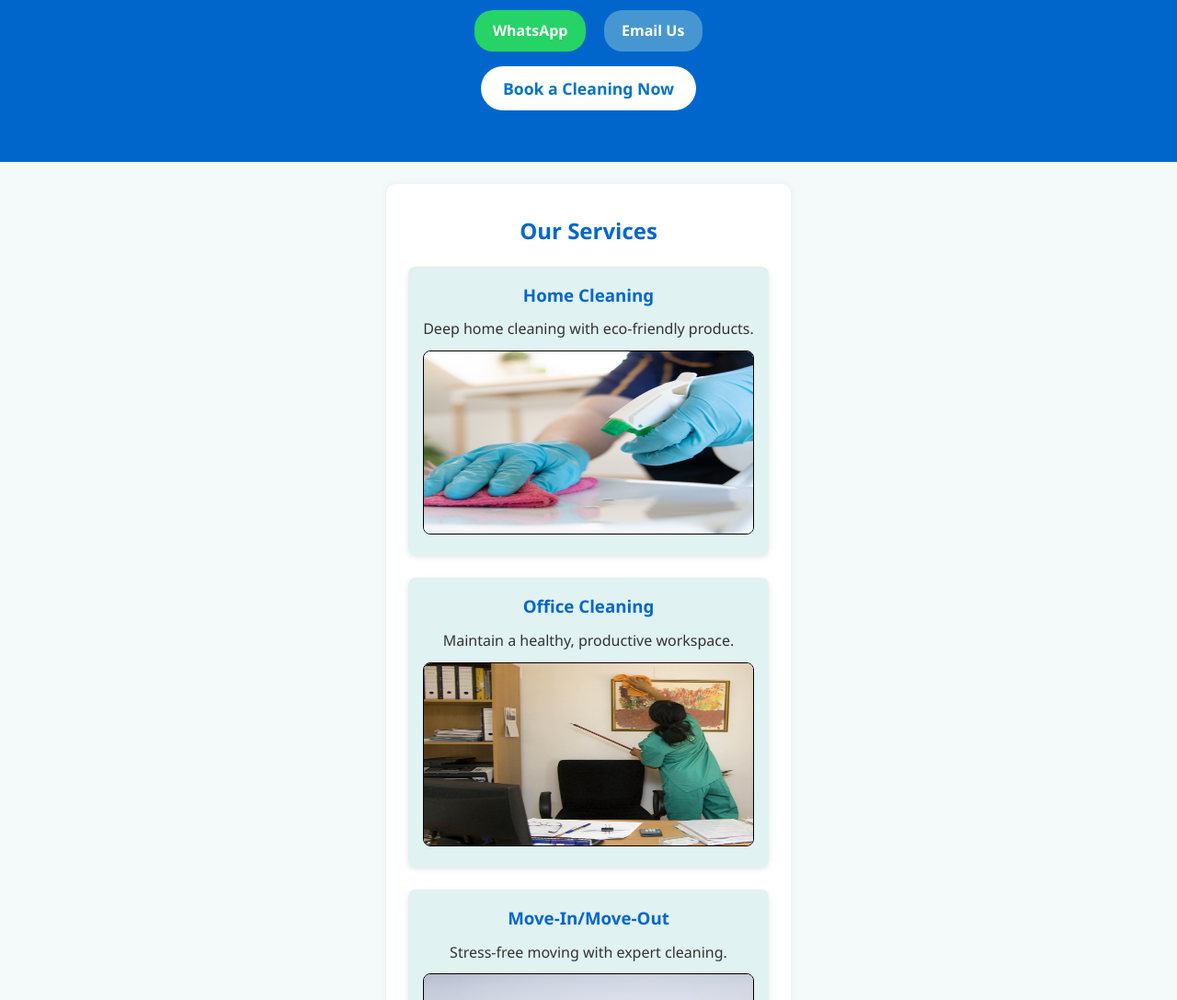
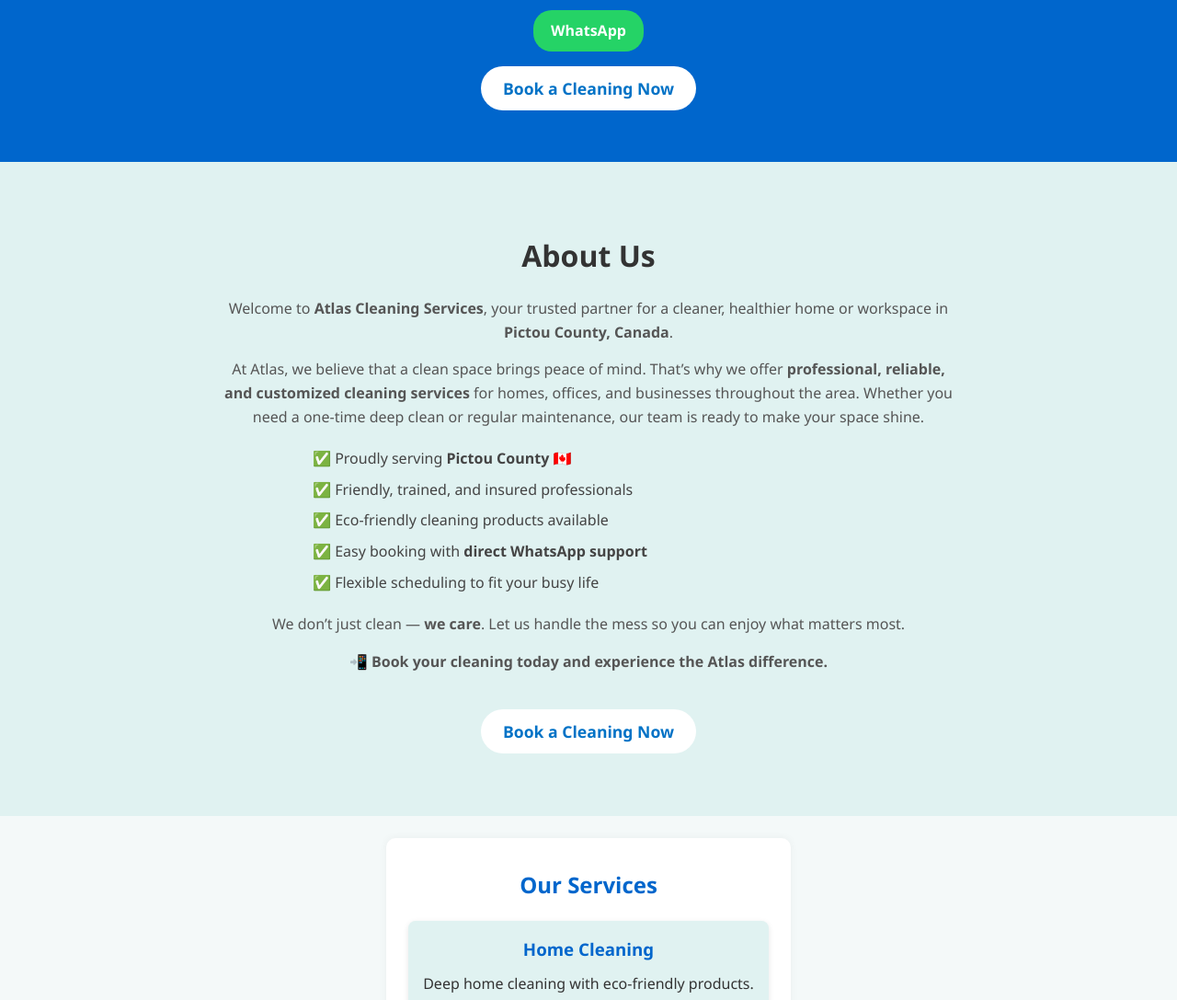
Before and after one commit to sampsonngobi/Alascleaningservices, a plain HTML site: page index.html in a window 1280 px wide. Shown: the part 307-1394 px from the top of the page at 92% size. Drawn offline with Linux system fonts and the light colour scheme.

Commit message:
More features and info added

```diff
--- a/index.html
+++ b/index.html
@@ -16,11 +16,38 @@
       <p>Making Your Space Shine</p>
       <div class="contact-buttons">
         <a href="https://wa.me/1234567890" target="_blank" rel="noopener" aria-label="Contact us on WhatsApp">WhatsApp</a>
-        <a href="mailto:contact@sparkleclean.com" class="email" aria-label="Send us an email">Email Us</a>
+        <!-- <a href="mailto:contact@sparkleclean.com" class="email" aria-label="Send us an email">Email Us</a> -->
       </div>
       <button class="btn-primary" onclick="document.getElementById('booking').scrollIntoView({behavior:'smooth'})">Book a Cleaning Now</button>
     </div>
   </header>
+
+  <section id="about" class="about-section">
+  <div class="container">
+    <h2>About Us</h2>
+    <p>
+      Welcome to <strong>Atlas Cleaning Services</strong>, your trusted partner for a cleaner, healthier home or workspace in <strong>Pictou County, Canada</strong>.
+    </p>
+    <p>
+      At Atlas, we believe that a clean space brings peace of mind. That’s why we offer <strong>professional, reliable, and customized cleaning services</strong> for homes, offices, and businesses throughout the area. Whether you need a one-time deep clean or regular maintenance, our team is ready to make your space shine.
+    </p>
+    <ul>
+      <li>✅ Proudly serving <strong>Pictou County</strong> 🇨🇦</li>
+      <li>✅ Friendly, trained, and insured professionals</li>
+      <li>✅ Eco-friendly cleaning products available</li>
+      <li>✅ Easy booking with <strong>direct WhatsApp support</strong></li>
+      <li>✅ Flexible scheduling to fit your busy life</li>
+    </ul>
+    <p>
+      We don’t just clean — <strong>we care</strong>. Let us handle the mess so you can enjoy what matters most.
+    </p>
+    <p><strong>📲 Book your cleaning today and experience the Atlas difference.</strong></p>
+  </div>
+
+  <button class="btn-primary" onclick="document.getElementById('booking').scrollIntoView({behavior:'smooth'})">Book a Cleaning Now</button>
+
+  </section>
+
 
   <section class="services container" aria-label="Our cleaning services">
     <h2>Our Services</h2>
@@ -85,7 +112,6 @@
     </form>
     <p class="confirmation-message" id="confirmationMessage">Thank you for your booking! We will contact you shortly.</p>
   </section>
-
   <section class="testimonials container" aria-label="Customer testimonials">
     <h2>What Our Clients Say</h2>
     <blockquote class="testimonial">
--- a/styles.css
+++ b/styles.css
@@ -87,6 +87,41 @@
   transform: scale(1.05);
   text-decoration: none;
 }
+
+
+/* About section */
+.about-section {
+  padding: 60px 20px;
+  background-color: #e0f2f1;
+  text-align: center;
+}
+
+.about-section h2 {
+  font-size: 2rem;
+  color: #333;
+  margin-bottom: 20px;
+}
+
+.about-section p {
+  color: #555;
+  max-width: 800px;
+  margin: 0 auto 15px;
+  line-height: 1.6;
+}
+
+.about-section ul {
+  list-style: none;
+  padding: 0;
+  margin: 20px auto;
+  max-width: 600px;
+  text-align: left;
+}
+
+.about-section ul li {
+  margin-bottom: 8px;
+  color: #444;
+}
+
 
 /* Services Section */
 section.services {
@@ -206,7 +241,7 @@
     text-align: center;
     padding: 10px;
     color: white;
-    height: 50px;
+    height: 80px;
 }
 
 footer a {
```
